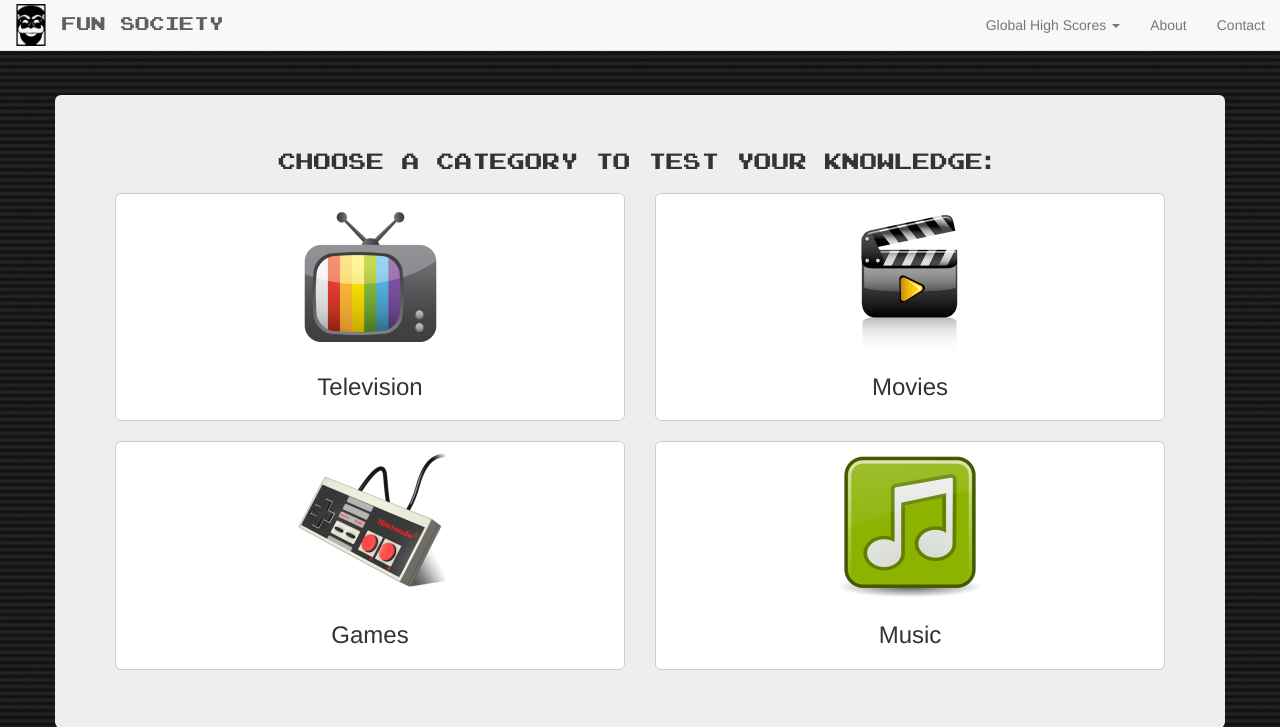
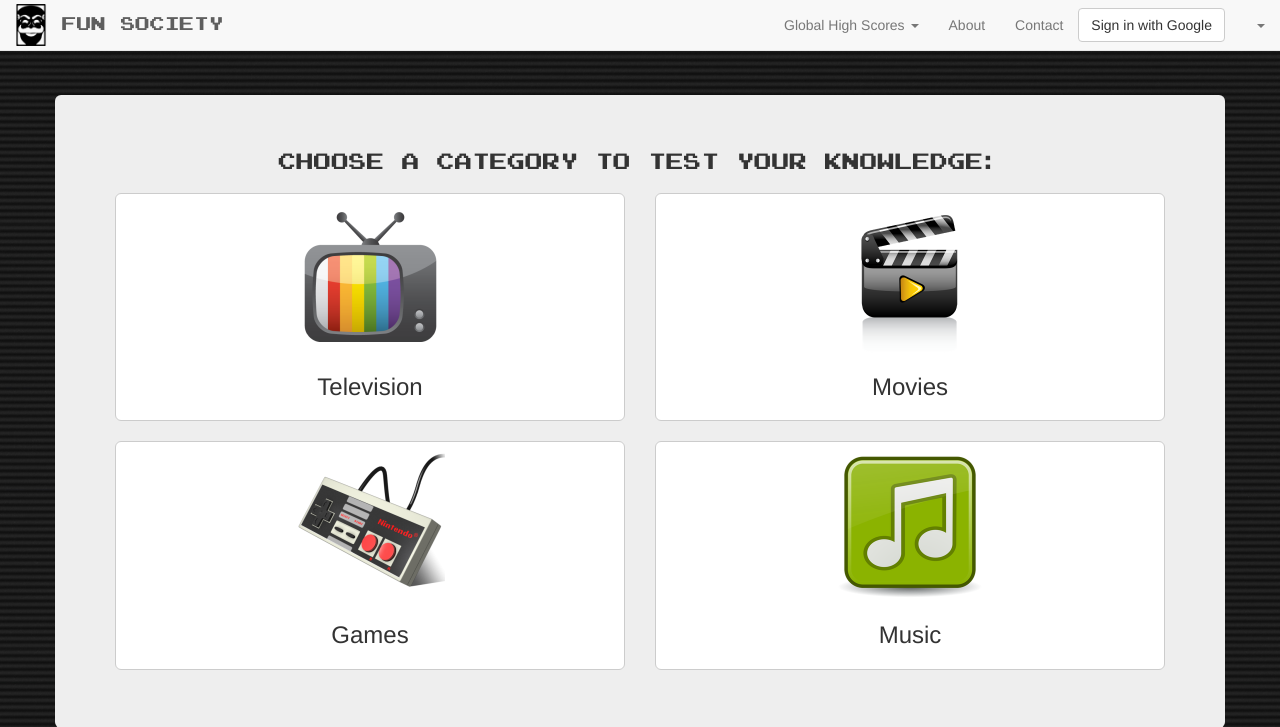
Before and after one commit to zerodrek/fun-society, a PHP site: page / in a window 1280 px wide. Shown: the top 727 px of the page. Run offline with PHP 8.4, Linux system fonts and the light colour scheme; some libraries are stand-ins or nearby versions.

Commit message:
Fix user toggle
Fixed show/hide login

```diff
--- a/public/css/style.css
+++ b/public/css/style.css
@@ -16,6 +16,9 @@
     background-size: cover;
     margin-bottom: 60px;
     padding-top: 80px;
+}
+.hide {
+    display: none;
 }
 body> .container {
     padding: 15px 0;
--- a/public/index.html
+++ b/public/index.html
@@ -33,7 +33,7 @@
                 </div>
                 <!-- Collect the nav links, forms, and other content for toggling -->
                 <div class="collapse navbar-collapse" id="bs-example-navbar-collapse-1">
-                    <ul class="nav navbar-nav navbar-right site-nav">
+                    <ul class="nav navbar-nav navbar-right">
                         <li class="dropdown">
                             <a href="#" class="dropdown-toggle" data-toggle="dropdown" role="button" aria-haspopup="true" aria-expanded="false">Global High Scores <span class="caret"></span></a>
                             <ul class="dropdown-menu">
@@ -47,6 +47,14 @@
                         <li><a class="about" href="#" data-toggle="modal" data-target=".aboutModal">About</a></li>
                         <!-- Contact E-Mail Link -->
                         <li><a href="mailto:admin@funsociety.club">Contact</a></li>
+                        <li><button type="button" class="btn btn-default navbar-btn sign-in">Sign in with Google</button></li>
+                        <li class="dropdown signed-in"><a href="#" class="dropdown-toggle signed-in
+                            " data-toggle="dropdown" role="button" aria-haspopup="true" aria-expanded="false"><span class="user"></span> <span class="caret"></span></a>
+                            <ul class="dropdown-menu">
+                                <li><a href="#" data-toggle="modal" data-target=".yourScoresModal">View Your Scores</a></li>
+                                <li class="sign-out"><a href="#">Sign out</a></li>
+                            </ul>
+                        </li>
                     </ul>
                 </div>
                 <!-- /.navbar-collapse -->
@@ -179,7 +187,8 @@
                         <h5 class="modal-title">What is Fun Society?</h5>
                     </div>
                     <div class="modal-body text-center">
-                        <p><strong>Fun Society</strong> is an escape from the everyday world.<br />An oasis where you can enjoy the diversions in life.</p>
+                        <p><strong>Fun Society</strong> is an escape from the everyday world.
+                            <br />An oasis where you can enjoy the diversions in life.</p>
                         <p>Take a break. Play some games with us!</p>
                         <p>Be sure to revisit every week when scores and quizes are reset and new challenges await.</p>
                     </div>
--- a/public/js/auth-config.js
+++ b/public/js/auth-config.js
@@ -4,9 +4,6 @@
 var user;
 var userId;
 var username = null;
-
-$usrSignIn = ('<a class="btn btn-default navbar-btn sign-in">Sign in with Google</a>');
-$usrSignOut = ('<li class="dropdown"><a href="#" class="dropdown-toggle signed-in" data-toggle="dropdown" role="button" aria-haspopup="true" aria-expanded="false"><span class="user"></span><span class="caret"></span></a><ul class="dropdown-menu"><li><a href="#" data-toggle="modal" data-target=".yourScoresModal">View Your Scores</a></li><li class="sign-out"><a href="#">Sign out</a></li></ul></li>');
 
 /**
  * User sign in.
@@ -73,15 +70,14 @@
         currentUser = firebase.auth().currentUser;
         userId = user.uid;
         signedIn = true;
-        $('.sign-in').remove();
-        $('.site-nav').append($usrSignOut);
+        $('.sign-in').addClass('hide');
+        $('.signed-in').removeClass('hide');
         $('.user').html(user.displayName);
         updateUsername(user.uid, user.displayName);
     } else {
         // No user is signed in.
         signedIn = false;
-        $('.signed-in').remove();
-        $('.site-nav').append($usrSignIn);
+        $('.signed-in').addClass('hide');
     }
     /**
      * Auth buttons.
```
